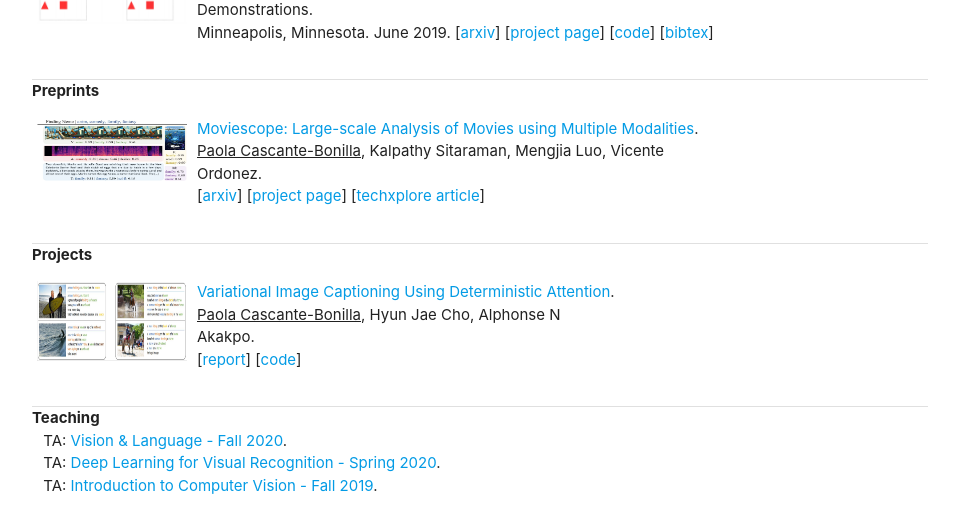
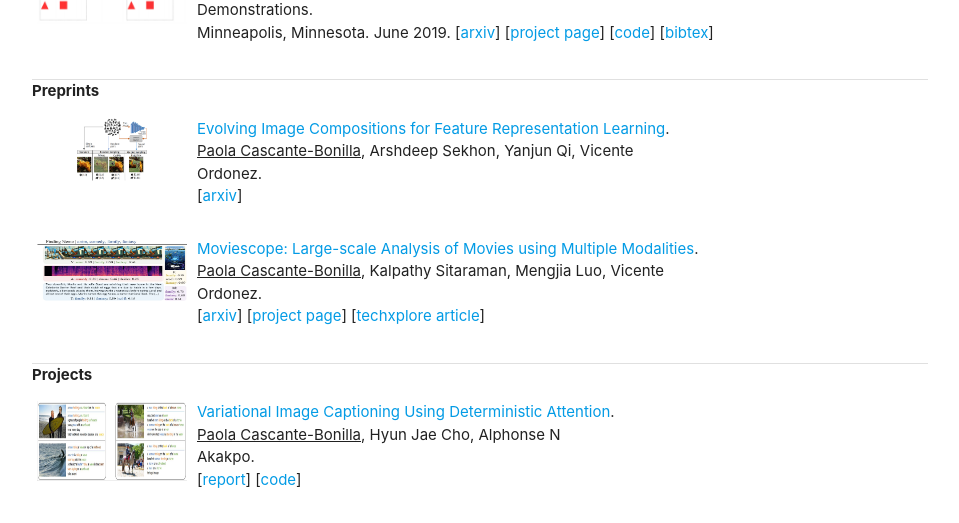
Before and after one commit to pcascanteb/pcascanteb.github.io, a plain HTML site: page index.html in a window 1280 px wide. Shown: the part 925-1448 px from the top of the page, without its empty margins (160-1119 px from the left). Drawn offline with nearby package versions, Linux system fonts and the light colour scheme; some icons are missing.

Commit message:
update - new pre-print

```diff
--- a/index.html
+++ b/index.html
@@ -118,6 +118,14 @@
 <div class="row">
   <table class="highlight">
   <tbody>
+    <tr style="border-bottom: 0;">
+      <td style="vertical-align: top; text-align: center;"><img src="patchmix.PNG" width="70" height="63"></td>
+      <td><a href="https://arxiv.org/pdf/2106.09011v1.pdf" target="_blank">Evolving Image Compositions for Feature Representation Learning</a>.<br>
+      <u>Paola Cascante-Bonilla</u>,  Arshdeep Sekhon, Yanjun Qi, Vicente Ordonez.&emsp;&emsp;&emsp;&emsp;&emsp;&emsp;&emsp;&emsp;&emsp;&emsp;&emsp;&emsp;&emsp;&emsp;&emsp;<br>
+      [<a href="https://arxiv.org/abs/2106.09011" target="_blank">arxiv</a>] </td>
+      <td></td>
+    </tr>
+
     <tr style="border-bottom: 0;">
       <td style="vertical-align: top;"><img src="1Res.JPG" width="150" height="63"></td>
       <td><a href="http://paolacascante.com/research/moviescope.html" target="_blank">Moviescope: Large-scale Analysis of Movies using Multiple Modalities</a>.<br>
```
Also changed, not shown: patchmix.PNG (added).
